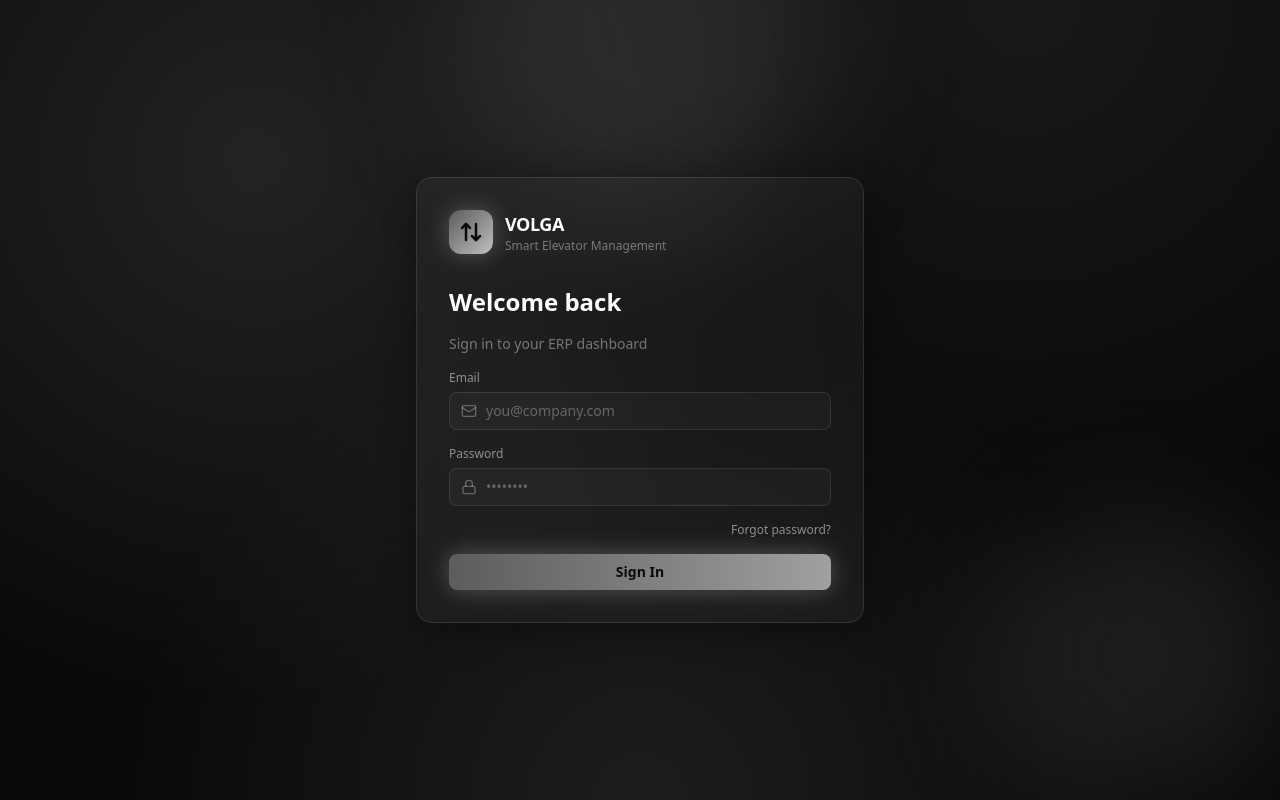
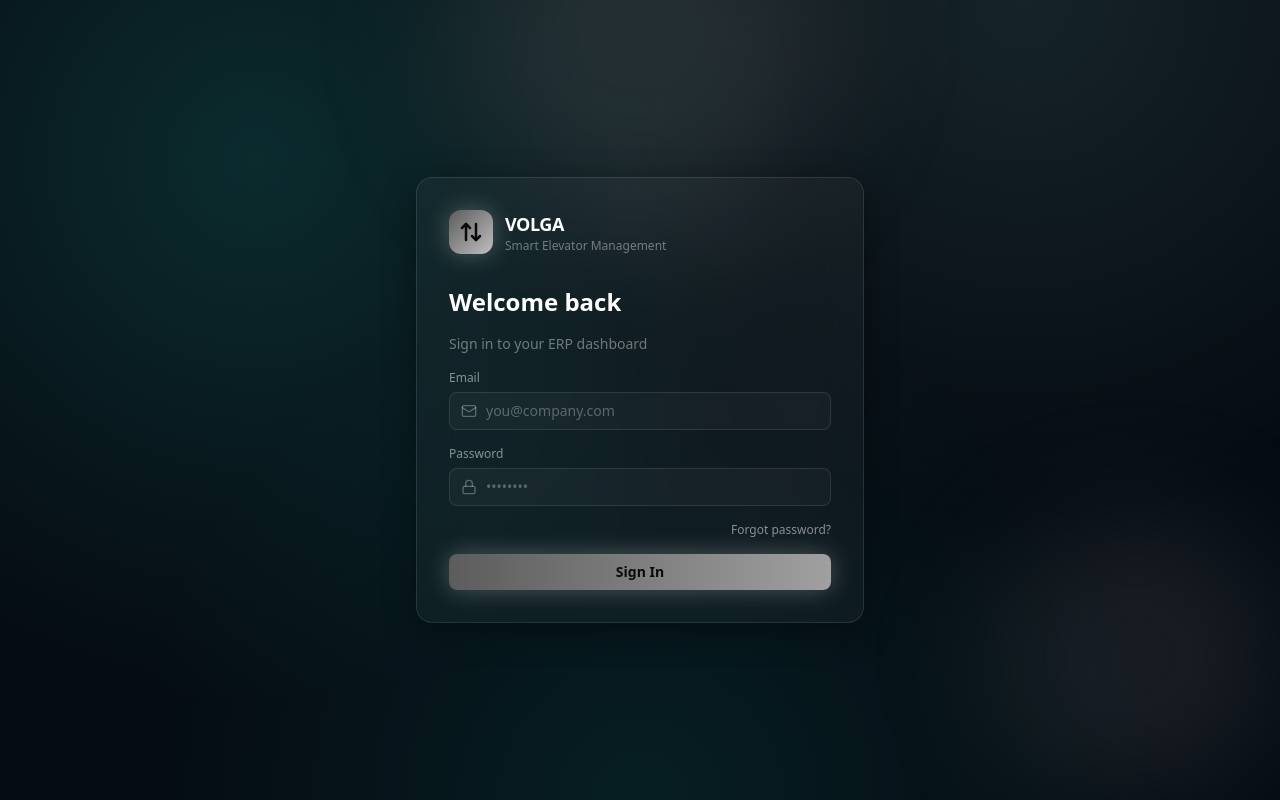
Before and after one commit to dhanush7776/volga-elevators-final, a Next.js app: page /login in a window 1280 px wide. Built offline with nearby package versions, Linux system fonts and the light colour scheme; no server answers.

Commit message:
Update globals.css

```diff
--- a/app/globals.css
+++ b/app/globals.css
@@ -8,25 +8,25 @@
   --font-display: 'Manrope', system-ui, sans-serif;
   --font-body: 'Manrope', system-ui, sans-serif;
 
-  --color-bg: #FAFAFA;
-  --color-text: #0A0A0A;
+  --color-bg: #F7FAF9;
+  --color-text: #0B1220;
   --color-glass-bg: rgba(0, 0, 0, 0.03);
   --color-glass-border: rgba(0, 0, 0, 0.08);
   --color-card-bg: rgba(0, 0, 0, 0.02);
   --color-input-bg: rgba(0, 0, 0, 0.02);
-  --color-input-text: #0A0A0A;
+  --color-input-text: #0B1220;
   --color-input-placeholder: rgba(0, 0, 0, 0.35);
   --color-muted-text: rgba(0, 0, 0, 0.65);
-  --color-table-header: #1A1A1A;
-  --scrollbar-thumb: rgba(0, 0, 0, 0.35);
-  --aurora-image: radial-gradient(circle at 20% 20%, rgba(0,0,0,0.06), transparent 45%),
-    radial-gradient(circle at 80% 0%, rgba(0,0,0,0.04), transparent 40%),
-    radial-gradient(circle at 50% 100%, rgba(0,0,0,0.05), transparent 50%);
+  --color-table-header: #0B7A70;
+  --scrollbar-thumb: rgba(13, 148, 136, 0.35);
+  --aurora-image: radial-gradient(circle at 20% 20%, rgba(13,148,136,0.08), transparent 45%),
+    radial-gradient(circle at 80% 0%, rgba(45,212,191,0.06), transparent 40%),
+    radial-gradient(circle at 50% 100%, rgba(11,122,112,0.07), transparent 50%);
 }
 
 .dark {
-  --color-bg: #0A0A0A;
-  --color-text: #FAFAFA;
+  --color-bg: #050B12;
+  --color-text: #EAFFFB;
   --color-glass-bg: rgba(255, 255, 255, 0.04);
   --color-glass-border: rgba(255, 255, 255, 0.10);
   --color-card-bg: rgba(255, 255, 255, 0.03);
@@ -34,11 +34,11 @@
   --color-input-text: #ffffff;
   --color-input-placeholder: rgba(255, 255, 255, 0.3);
   --color-muted-text: rgba(255, 255, 255, 0.8);
-  --color-table-header: rgba(255, 255, 255, 0.85);
-  --scrollbar-thumb: rgba(255, 255, 255, 0.3);
-  --aurora-image: radial-gradient(circle at 20% 20%, rgba(255,255,255,0.10), transparent 45%),
-    radial-gradient(circle at 80% 0%, rgba(255,255,255,0.06), transparent 40%),
-    radial-gradient(circle at 50% 100%, rgba(255,255,255,0.08), transparent 50%);
+  --color-table-header: rgba(167, 254, 235, 0.7);
+  --scrollbar-thumb: rgba(45, 212, 191, 0.3);
+  --aurora-image: radial-gradient(circle at 20% 20%, rgba(45,212,191,0.16), transparent 45%),
+    radial-gradient(circle at 80% 0%, rgba(167,254,235,0.10), transparent 40%),
+    radial-gradient(circle at 50% 100%, rgba(13,148,136,0.14), transparent 50%);
 }
 
 html,
@@ -136,3 +136,16 @@ body {
     box-shadow: none !important;
   }
 }
+
+/* --- Black & White toggle mode --- */
+.bw-mode {
+  --aurora-image: none !important;
+}
+.bw-mode.dark {
+  --color-bg: #0A0A0A !important;
+  --color-text: #FAFAFA !important;
+}
+.bw-mode:not(.dark) {
+  --color-bg: #FFFFFF !important;
+  --color-text: #0A0A0A !important;
+}
```
